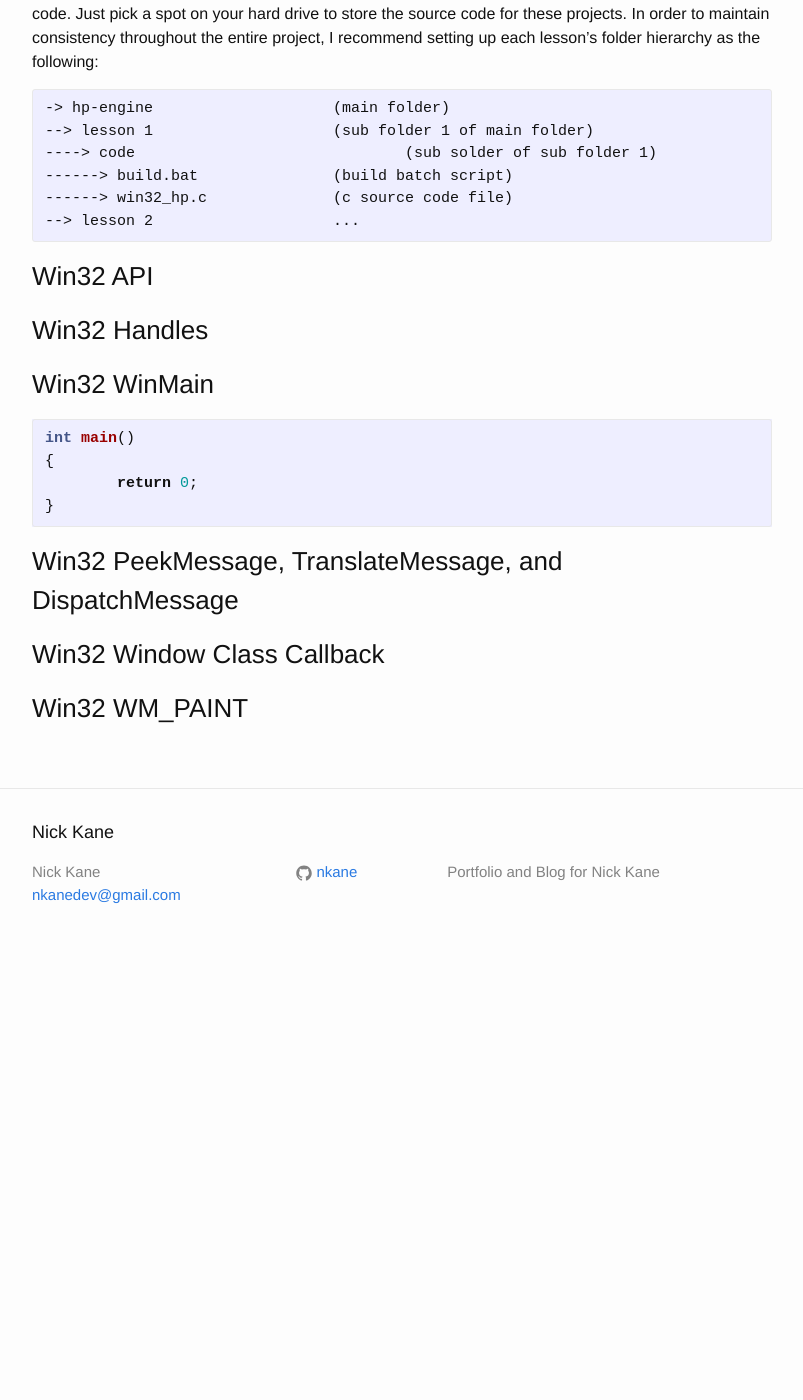
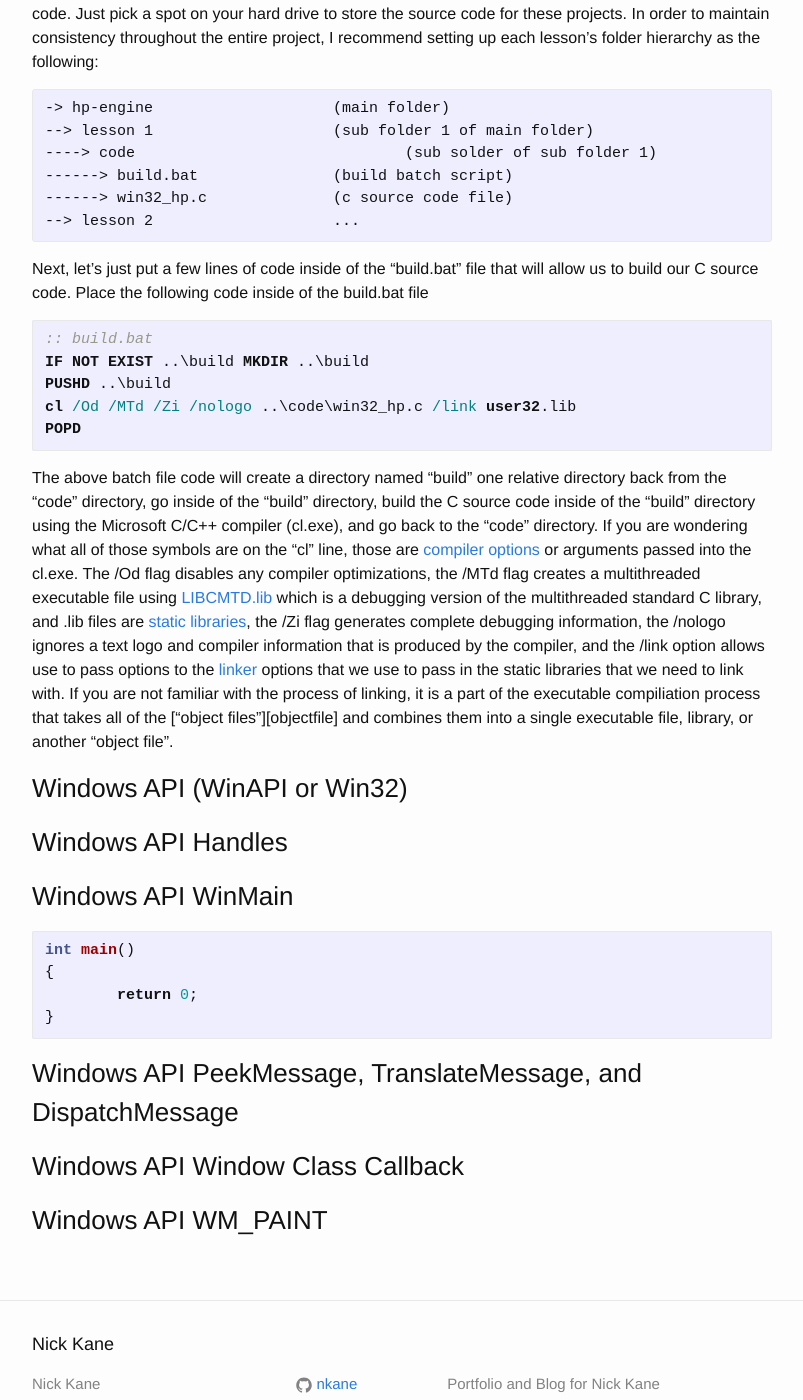
Before and after one commit to nkane/nkane.github.io, a Jekyll site: the page built from _posts/2018-07-31-win32-software-renderer-lesson-1:-getting-started.markdown, in a window 1280 px wide and 1400 px high, scrolled down 2550 px. Shown: the whole window, without its empty margins (238-1041 px from the left). Built offline with Jekyll 4.4.1, drawn with Linux system fonts in a browser that asks for light colours; before the commit the page ends 3516 px from its top, so only the background shows below that.

Commit message:
updating win32 renderer lesson 1 post

````diff
--- a/_posts/2018-07-31-win32-software-renderer-lesson-1:-getting-started.markdown
+++ b/_posts/2018-07-31-win32-software-renderer-lesson-1:-getting-started.markdown
@@ -70,7 +70,7 @@ you would perfer. Once that batch file has been created, we should have the foll
 
 ``` bat
 :: win32_shell.bat
-call "C:\Program Files (x86)\Microsoft Visual Studio\2017\Community\Common7\Tools\VsDevCmd.bat"
+CALL "C:\Program Files (x86)\Microsoft Visual Studio\2017\Community\Common7\Tools\VsDevCmd.bat"
 ```
 
 Just to be explicit about why we call this batch files that is shipped with Visual Studio's, the "vsdevcmd.bat" file sets up our CLI instance to be able to use the Microsoft
@@ -90,13 +90,35 @@ the entire project, I recommend setting up each lesson's folder hierarchy as the
 --> lesson 2 			...
 ```
 
-### Win32 API
+Next, let's just put a few lines of code inside of the "build.bat" file that will allow us to build our C source code. Place the following code inside of the build.bat file
+
+``` bat
+:: build.bat
+IF NOT EXIST ..\build MKDIR ..\build
+PUSHD ..\build
+cl /Od /MTd /Zi /nologo ..\code\win32_hp.c /link user32.lib
+POPD
+```
+
+The above batch file code will create a directory named "build" one relative directory back from the "code" directory, go inside of the "build" directory, build the C source
+code inside of the "build" directory using the Microsoft C/C++ compiler (cl.exe), and go back to the "code" directory. If you are wondering what all of those symbols are
+on the "cl" line, those are [compiler options][cl-options] or arguments passed into the cl.exe. The /Od flag disables any compiler optimizations, the /MTd flag creates a
+multithreaded executable file using [LIBCMTD.lib][libcmtd] which is a debugging version of the multithreaded standard C library, and .lib files are [static libraries][libvsdll],
+the /Zi flag generates complete debugging information, the /nologo ignores a text logo and compiler information that is produced by the compiler, and the /link option allows
+use to pass options to the [linker][linker] options that we use to pass in the static libraries that we need to link with. If you are not familiar with the process of linking,
+it is a part of the executable compiliation process that takes all of the ["object files"][objectfile] and combines them into a single executable file, library, or another
+"object file".
 
 
-### Win32 Handles
+### Windows API (WinAPI or Win32)
 
 
-### Win32 WinMain
+
+
+### Windows API Handles
+
+
+### Windows API WinMain
 ``` c
 int main()
 {
@@ -105,13 +127,13 @@ int main()
 ```
 
 
-### Win32 PeekMessage, TranslateMessage, and DispatchMessage
+### Windows API PeekMessage, TranslateMessage, and DispatchMessage
 
 
-### Win32 Window Class Callback
+### Windows API Window Class Callback
 
 
-### Win32 WM_PAINT
+### Windows API WM_PAINT
 
 
 [c-lang]:								https://en.wikipedia.org/wiki/C_(programming_language)
@@ -124,6 +146,12 @@ int main()
 [vim]:									https://www.vim.org/download.php
 [msvc]:									https://en.wikipedia.org/wiki/Microsoft_Visual_C%2B%2B
 [cl]:									https://msdn.microsoft.com/en-us/library/wk21sfcf.aspx
+[cl-options]:				 			https://msdn.microsoft.com/en-us/library/fwkeyyhe.aspx
 [bat]: 									https://en.wikipedia.org/wiki/Batch_file
 [vcvarsall]:							https://stackoverflow.com/questions/43372235/vcvarsall-bat-for-visual-studio-2017
 [vsdevcmd]:								https://docs.microsoft.com/en-us/dotnet/csharp/language-reference/compiler-options/how-to-set-environment-variables-for-the-visual-studio-command-line
+[win32]:								https://en.wikipedia.org/wiki/Windows_API
+[libcmtd]:								https://support.microsoft.com/en-us/help/154753/description-of-the-default-c-and-c-libraries-that-a-program-will-link
+[libvsdll]:								https://stackoverflow.com/questions/913691/dll-and-lib-files-what-and-why
+[linker]:								https://en.wikipedia.org/wiki/Linker_(computing)
+[objectfiles]:							https://en.wikipedia.org/wiki/Object_file
````
